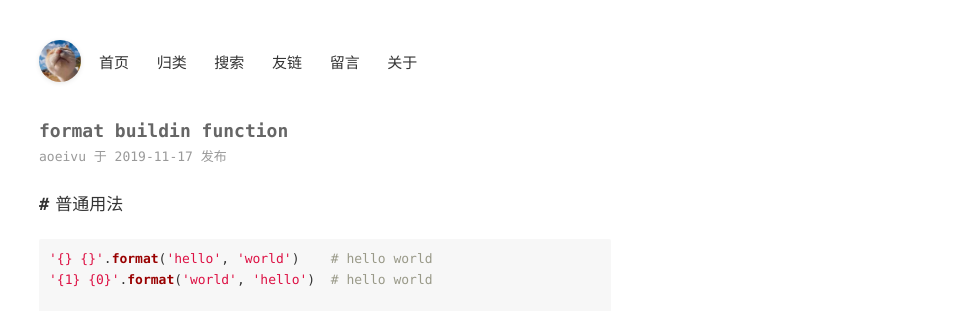
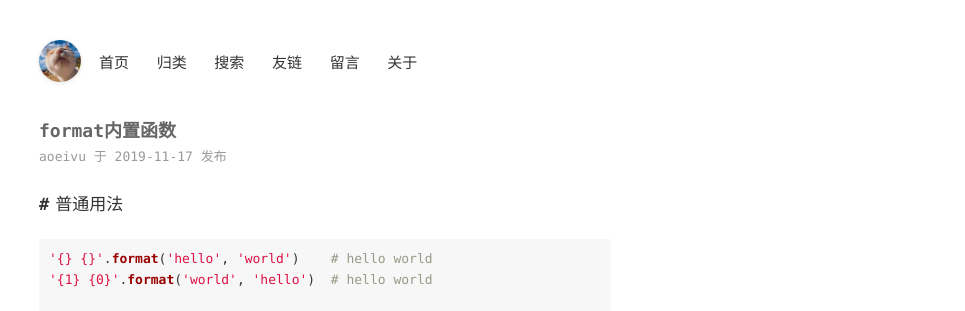
Before and after one commit to aoeivu/aoeivu, a Jekyll site: the page built from _posts/2019-11-17-format内置函数.md, in a window 1280 px wide. Shown: the top 311 px of the page, without its empty margins (315-1280 px from the left). Built offline with Jekyll 4.4.1, drawn with Linux system fonts in a browser that asks for light colours; Markdown is read by kramdown in place of the engine named in the settings; comment, search, counter and statistics services are not loaded.

Commit message:
fix pist

```diff
--- a/_posts/2019-11-17-format buildin function.md
+++ b/_posts/2019-11-17-format内置函数.md
@@ -1,6 +1,6 @@
 ---
 layout: mypost
-title: format buildin function
+title: format内置函数
 categories: [Python]
 ---
 
```
